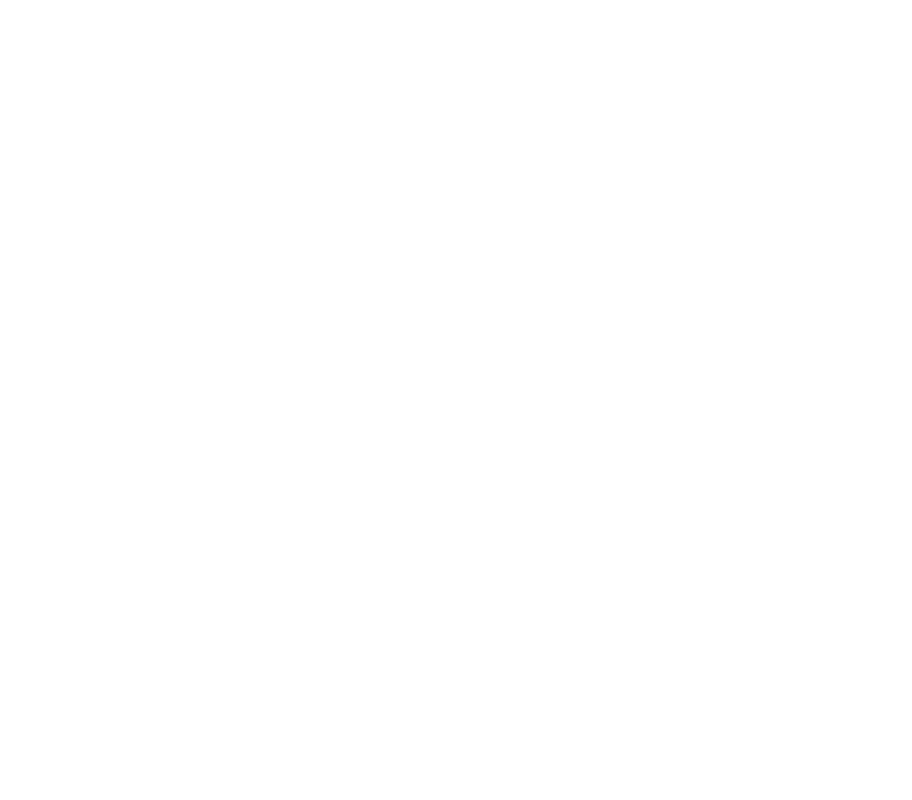
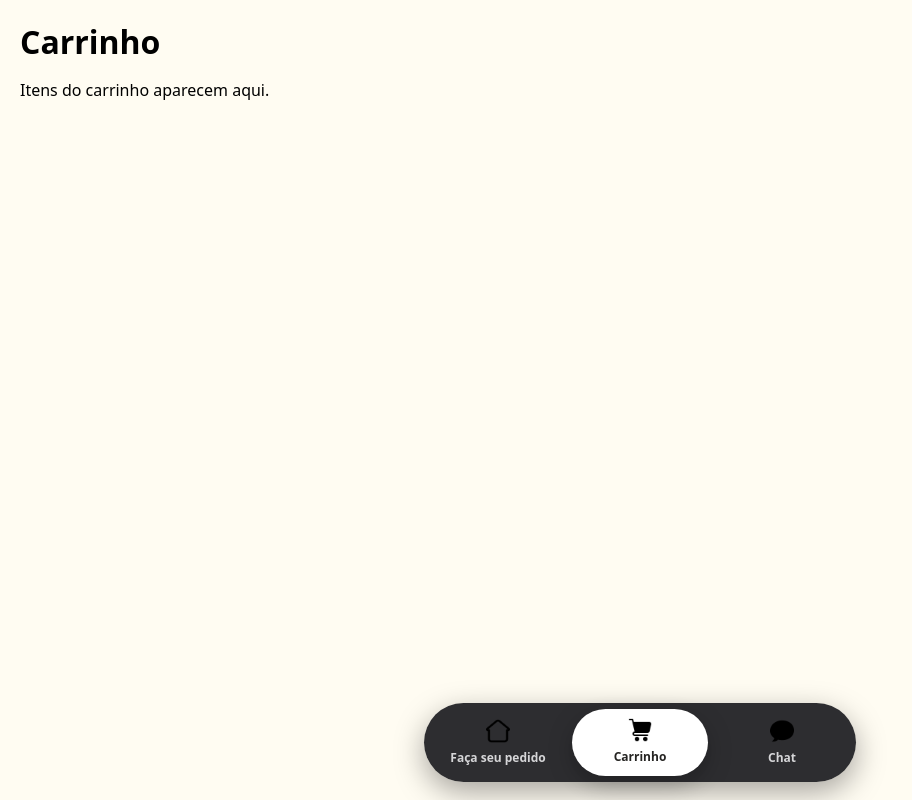
Before and after one commit to Laterwhisper324/broniews-do-marcao, a plain HTML site: page carrinho.html in a window 1280 px wide. Shown: the whole page, without its empty margins (0-912 px from the left). Drawn offline with Linux system fonts and the light colour scheme.

Commit message:
atualização de interface 1.0.4

```diff
--- a/carrinho.html
+++ b/carrinho.html
@@ -0,0 +1,131 @@
+<!DOCTYPE html>
+<html lang="pt-BR">
+<head>
+<meta charset="utf-8">
+<meta name="viewport" content="width=device-width,initial-scale=1,viewport-fit=cover">
+<title>Carrinho — Brownies do Marcão</title>
+<style>
+    :root{ --accent:#EB5E28; --p-char:#252422; }
+    body{margin:0;font-family:system-ui,-apple-system,Segoe UI,Roboto,Arial;background:#FFFCF2;}
+    .page{padding:20px}
+    h1{margin:0 0 10px}
+
+    /* same FAB as index */
+    .fab{
+        position: fixed;
+        left:50%;
+        transform:translateX(-50%);
+        bottom:calc(18px + env(safe-area-inset-bottom));
+        background: rgba(37,37,40,0.96);
+        color:#fff;
+        border-radius:999px;
+        padding:6px;
+        box-shadow:0 10px 30px rgba(0,0,0,0.35);
+        width:min(92%,420px);
+        display:flex;
+        gap:6px;
+        align-items:center;
+        z-index:20;
+        padding-left:6px;
+        padding-right:6px;
+    }
+
+    .fab .active-indicator{
+        position:absolute;
+        top:6px;
+        left:6px;
+        height:calc(100% - 12px);
+        width:80px;
+        border-radius:999px;
+        background:#fff;
+        box-shadow:0 8px 24px rgba(0,0,0,0.28);
+        transform:translateX(0);
+        transition: transform .26s cubic-bezier(.2,.9,.2,1), width .18s;
+        z-index:1;
+        pointer-events:none;
+    }
+
+    .fab a{
+        position:relative;
+        display:flex;
+        align-items:center;
+        justify-content:center;
+        flex:1;
+        padding:10px 8px;
+        border-radius:999px;
+        text-decoration:none;
+        gap:6px;
+        flex-direction:column;
+        color:#d6d6d8;
+        z-index:2;
+        transition: color .18s, transform .18s;
+    }
+    .fab a img{width:24px;height:24px;transition:box-shadow .18s,transform .18s}
+    .fab a .label{font-size:12px;font-weight:700;color:inherit}
+    .fab a.active{color:var(--p-char);transform:translateY(-1px)}
+    .fab a.active img{box-shadow:none}
+
+</style>
+</head>
+<body>
+    <div class="page">
+        <h1>Carrinho</h1>
+        <p>Itens do carrinho aparecem aqui.</p>
+    </div>
+
+    <div class="fab" role="navigation" aria-label="Menu rápido">
+        <span class="active-indicator" aria-hidden="true"></span>
+        <a href="index.html" aria-label="Página inicial"><img src="casa.png" alt="Início"><span class="label">Faça seu pedido</span></a>
+        <a href="carrinho.html" aria-label="Carrinho"><img src="carrinho-carrinho.png" alt="Carrinho"><span class="label">Carrinho</span></a>
+        <a href="chat.html" aria-label="Chat"><img src="balao-de-fala.png" alt="Chat"><span class="label">Chat</span></a>
+    </div>
+
+    <script>
+        (function markFabActive(){
+            const fab = document.querySelector('.fab');
+            if(!fab) return;
+            const indicator = fab.querySelector('.active-indicator');
+            const links = Array.from(fab.querySelectorAll('a'));
+
+            function positionIndicator(targetLink){
+                if(!targetLink) return;
+                const padding = 6;
+                const linkRect = targetLink.getBoundingClientRect();
+                const fabRect = fab.getBoundingClientRect();
+                const width = Math.max(64, Math.round(linkRect.width));
+                const x = Math.round(linkRect.left - fabRect.left - padding);
+                indicator.style.width = width + 'px';
+                indicator.style.transform = `translateX(${x}px)`;
+            }
+
+            function updateActive(byHref){
+                const current = (byHref || location.pathname.split('/').pop() || 'index.html').toLowerCase();
+                let found = links.find(a => (a.getAttribute('href')||'').split('/').pop().toLowerCase() === current);
+                if(!found) found = links[0];
+                links.forEach(a=> a.classList.toggle('active', a === found));
+                positionIndicator(found);
+            }
+
+            window.addEventListener('load', ()=> updateActive());
+            setTimeout(()=> updateActive(), 50);
+
+            links.forEach(a=>{
+                a.addEventListener('click', (e)=>{
+                    e.preventDefault();
+                    links.forEach(x=> x.classList.remove('active'));
+                    a.classList.add('active');
+                    positionIndicator(a);
+                    setTimeout(()=> { window.location.href = a.href; }, 220);
+                });
+            });
+
+            window.addEventListener('resize', ()=> {
+                const active = fab.querySelector('a.active') || links[0];
+                positionIndicator(active);
+            });
+
+            window.addEventListener('popstate', ()=> updateActive());
+        })();
+    </script>
+</body>
+</html>
```
Also changed, not shown: chat.html (+134 -0 lines), index.html (+110 -140 lines), 2 other files.
